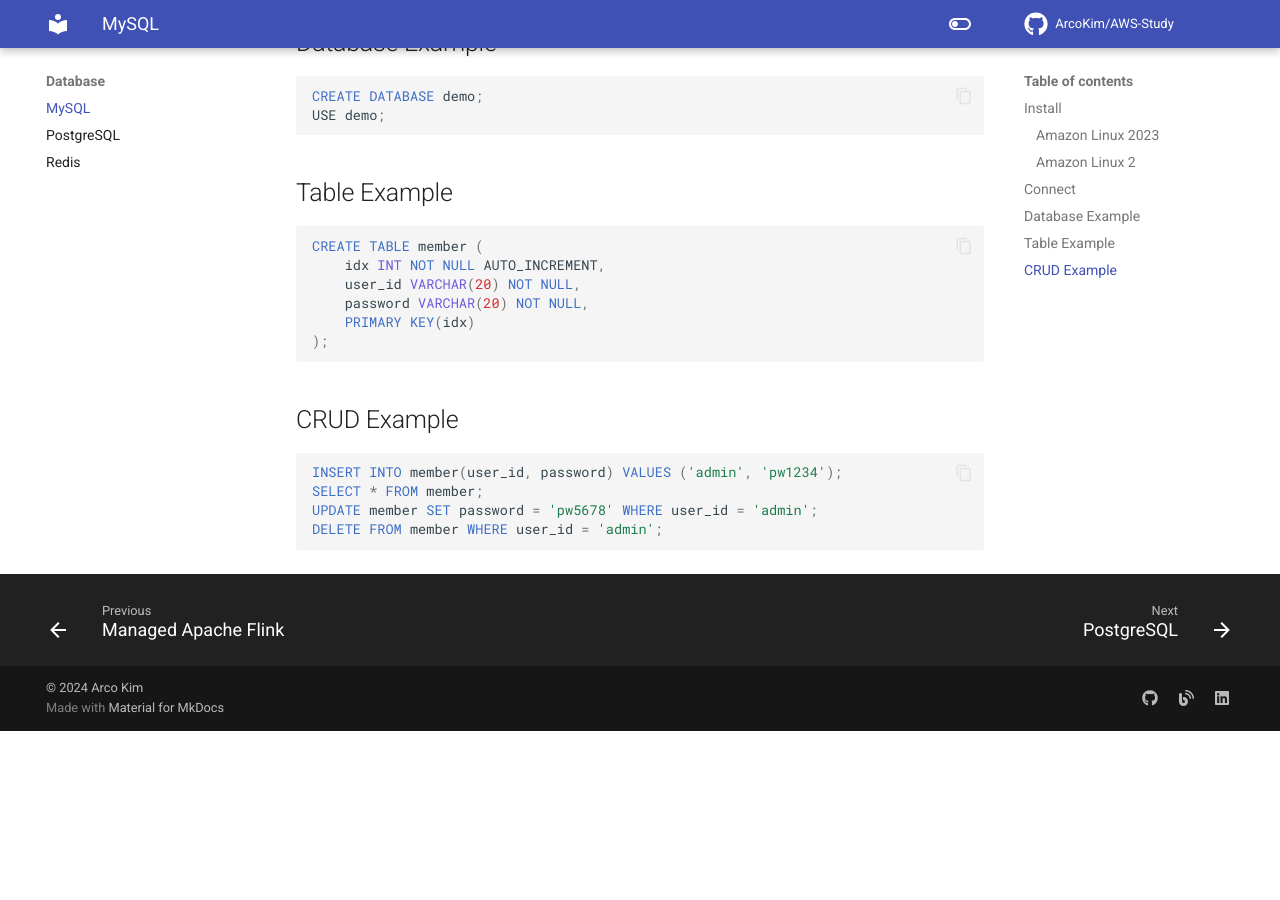
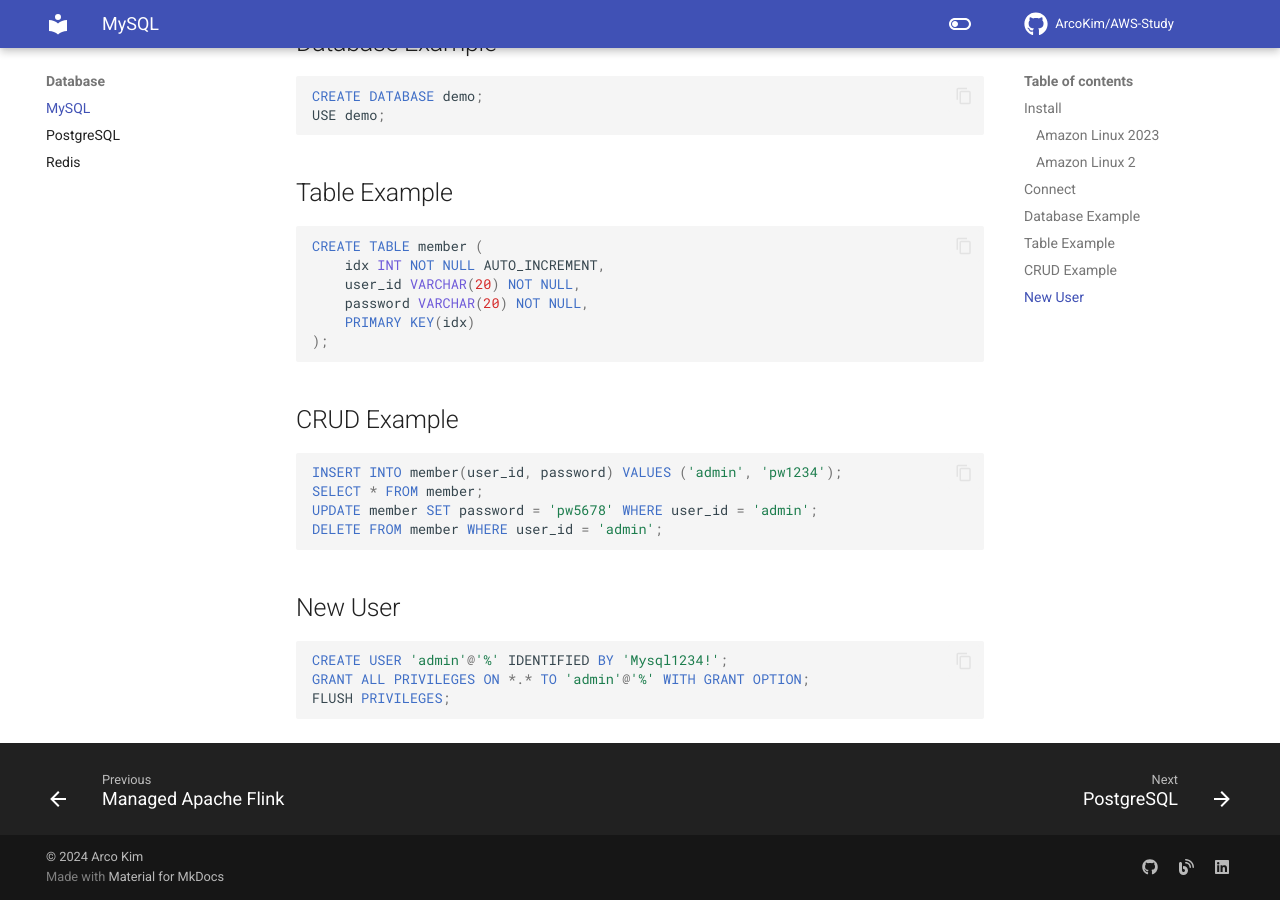
Before and after one commit to ArcoKim/AWS-Study, an MkDocs documentation site: the page built from docs/Database/MySQL.md, in a window 1280 px wide and 900 px high, scrolled down 689 px. Built offline with MkDocs 1.6.1 and Material for MkDocs 9.7.7, drawn with Linux system fonts in a browser that asks for light colours; comment, search, counter and statistics services are not loaded; before the commit the page ends 1420 px from its top, so only the background shows below that.

Commit message:
24.02.18 : mysql new user guide update

````diff
--- a/docs/Database/MySQL.md
+++ b/docs/Database/MySQL.md
@@ -35,3 +35,9 @@ SELECT * FROM member;
 UPDATE member SET password = 'pw5678' WHERE user_id = 'admin';
 DELETE FROM member WHERE user_id = 'admin';
 ```
+## New User
+``` sql
+CREATE USER 'admin'@'%' IDENTIFIED BY 'Mysql1234!';
+GRANT ALL PRIVILEGES ON *.* TO 'admin'@'%' WITH GRANT OPTION;
+FLUSH PRIVILEGES;
+```
````
